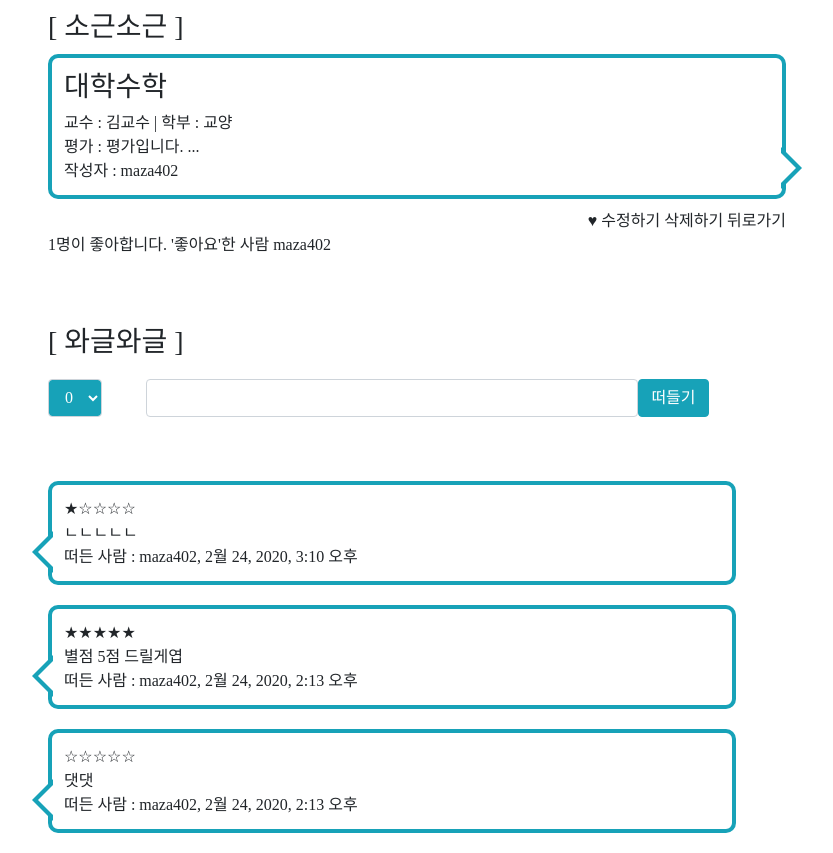
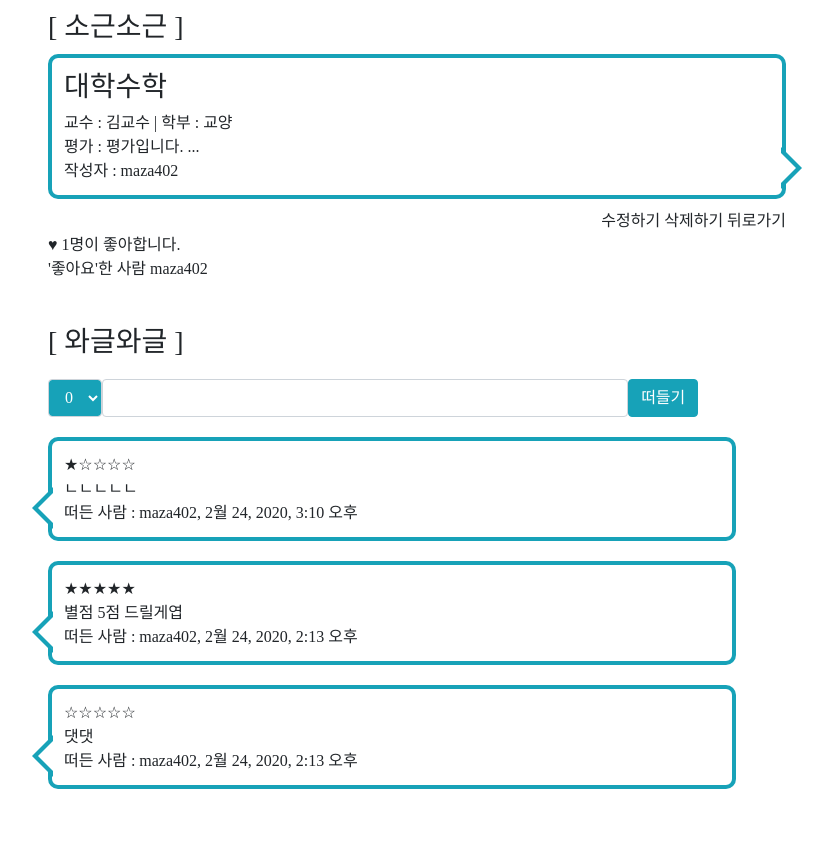
Before and after one commit to i-cluster/sgutest, a Django app: page /1 in a window 1280 px wide. Shown: the part 56-909 px from the top of the page, without its empty margins (223-1056 px from the left). After the commit the page ends 845 px from the top, so only its background shows below. Run offline with Django 3.2, Linux system fonts and the light colour scheme; a user stored in the database is signed in; data comes from the database, SQL or seed files in the repository; both versions use the stored data as it was after the commit; some libraries are stand-ins or nearby versions; some web fonts are replaced.

Commit message:
mijeong detail update

```diff
--- a/sgapp/static/css/style.css
+++ b/sgapp/static/css/style.css
@@ -207,7 +207,7 @@ a.like{
 .com_write{
     margin: 20px auto;
     display: grid;
-    grid-template-columns: 1fr 5fr 1.5fr;
+    grid-template-columns: 0.5fr 5fr 1.5fr;
     grid-template-areas: "com_w1 com_w2 com_w3"
 }
 
--- a/sgapp/templates/sgapp/detail.html
+++ b/sgapp/templates/sgapp/detail.html
@@ -14,24 +14,27 @@
     </div>
     {% if user.is_authenticated %}
     <div class="crs_menu">
-        {% if not lk %}
-            <a class="like" href="{% url 'like' crs.id %}">♡</a>
-        {% else %}
-            <a class="like" href="{% url 'unlike' crs.id %}">♥</a>
-        {% endif %}
-        {% if crs.author == user.username %}
-        <a class="like" href="{% url 'edit' crs.id %}">수정하기</a>
-        <a class="like" href="{% url 'delete' crs.id %}">삭제하기</a>
-        {% endif %}
-        <a class="like" href="{% url 'home' %}">뒤로가기</a>
+        <div class="writer_menu">
+            {% if crs.author == user.username %}
+            <a class="like" href="{% url 'edit' crs.id %}">수정하기</a>
+            <a class="like" href="{% url 'delete' crs.id %}">삭제하기</a>
+            {% endif %}
+            <a class="like" href="{% url 'home' %}">뒤로가기</a>
+        </div>
     </div>
 
     <div class="like">
-        {{lk.count}}명이 좋아합니다.
+        <div class="heart">
+            {% if not lk %}
+            <a class="like" href="{% url 'like' crs.id %}">♡</a>
+            {% else %}
+            <a class="like" href="{% url 'unlike' crs.id %}">♥</a>
+            {% endif %}
+            {{lk.count}}명이 좋아합니다. <br>
+        </div>
         '좋아요'한 사람 {% for l in lk %} {{l.author}} {% endfor %}
     </div>
 
-    <br>
     <br>
 
     <div class="com_container">
@@ -55,7 +58,7 @@
                 <div class="com_w3">
                     <button type="submit" class="btn btn-info">떠들기</button>
                 </div>
-            </form><br>
+            </form>
 
 {% endif %}
         {% for cmt in cmt %}
--- a/sgapp/views.py
+++ b/sgapp/views.py
@@ -113,6 +113,7 @@ def signup(request):#역시 GET/POST 방식을 사용하여 구현한다.
             else:
                 return render(request, 'sgapp/signup.html',{'f':form, 'error':'비밀번호와 비밀번호 확인이 다릅니다.'})#password와 password_check가 다를 것을 대비하여 error를 지정해준다.
         return render(request, 'sgapp/signup.html',{'f':form})
+
 def signin(request):#로그인 기능
     if request.method == "GET":
         return render(request, 'sgapp/signin.html', {'f':SigninForm()} )
```
Also changed, not shown: db.sqlite3.
